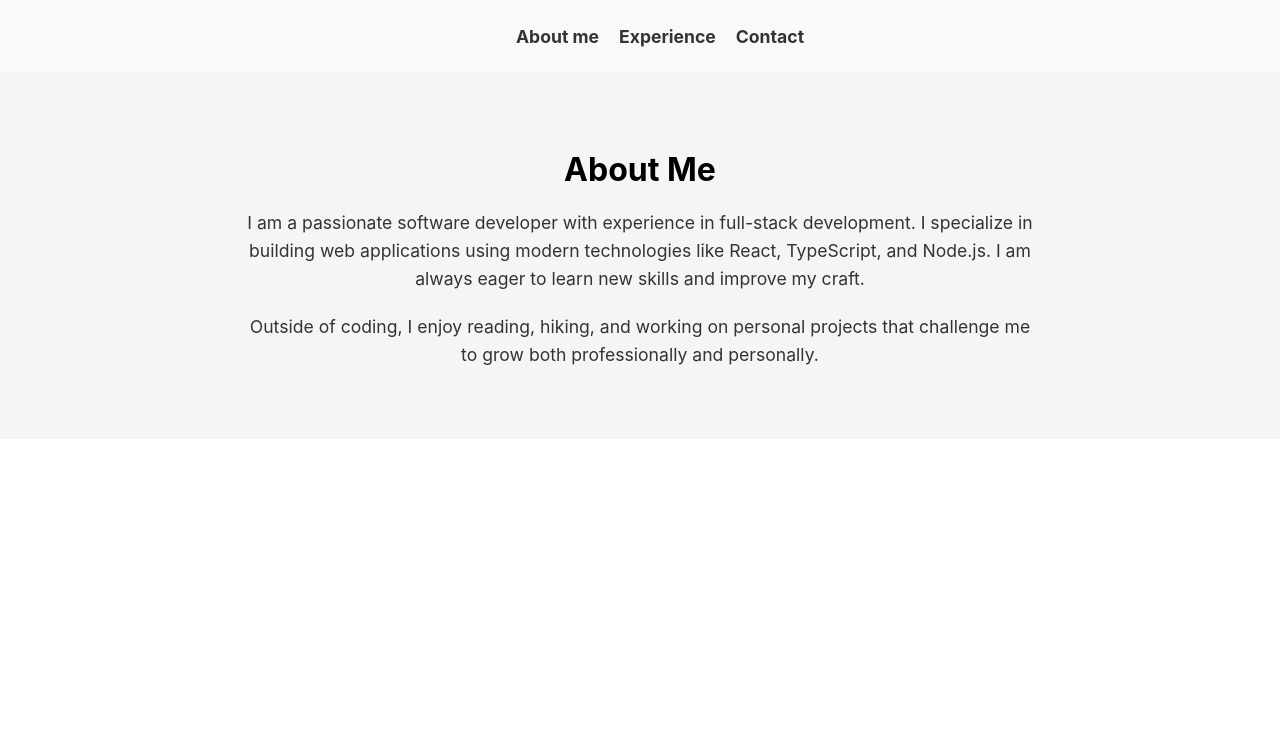
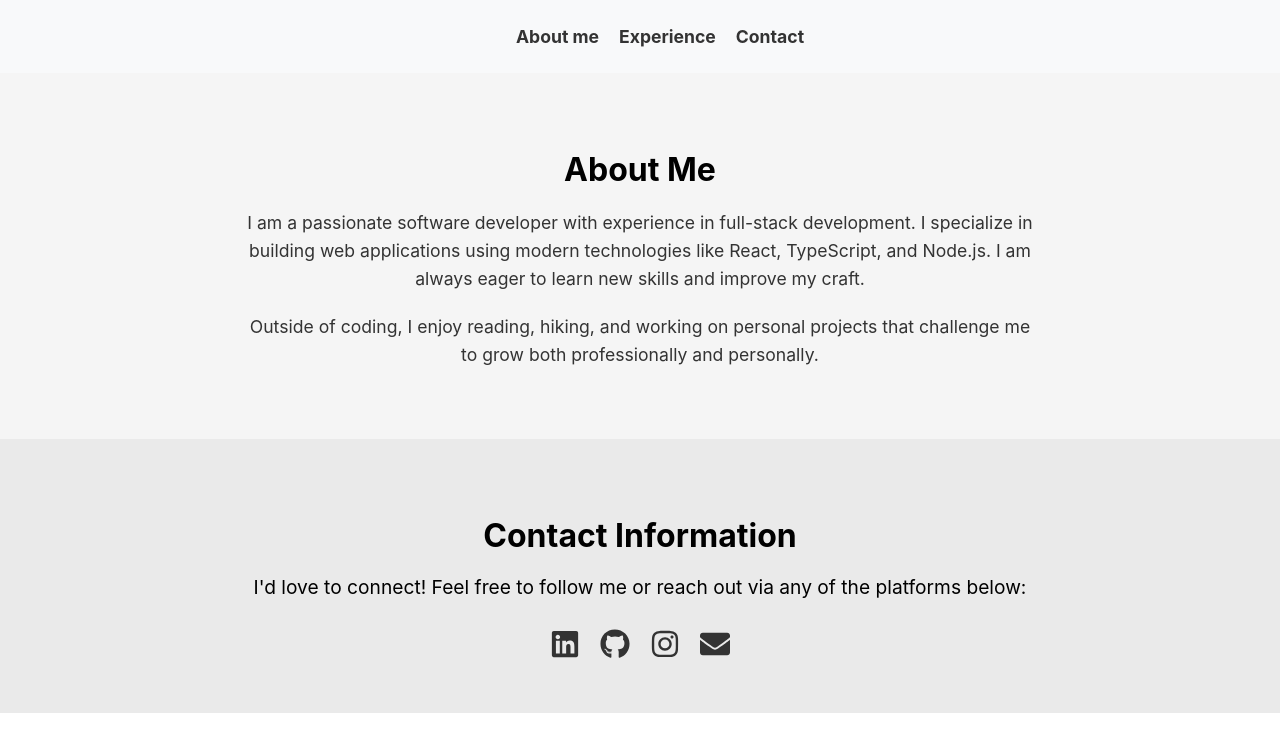
Before and after one commit to migvidro/website, a React (Create React App) app: page / in a window 1280 px wide. Shown: the top 752 px of the page. Built offline with nearby package versions, Linux system fonts and the light colour scheme.

Commit message:
adding contact information

```diff
--- a/package.json
+++ b/package.json
@@ -12,6 +12,7 @@
     "@types/react-dom": "^18.3.0",
     "react": "^18.3.1",
     "react-dom": "^18.3.1",
+    "react-icons": "^5.3.0",
     "react-scripts": "^3.0.1",
     "react-scroll": "^1.9.0",
     "typescript": "^4.9.5",
--- a/public/index.html
+++ b/public/index.html
@@ -24,7 +24,7 @@
       work correctly both with client-side routing and a non-root public URL.
       Learn how to configure a non-root public URL by running `npm run build`.
     -->
-    <title>React App</title>
+    <title>Miguel Vidigal</title>
   </head>
   <body>
     <noscript>You need to enable JavaScript to run this app.</noscript>
--- a/src/App.tsx
+++ b/src/App.tsx
@@ -1,12 +1,14 @@
 import React from 'react';
+import AboutMe from './components/AboutMe';
+import Contact from './components/Contact';
 import Header from './components/Header';
-import AboutMe from './components/AboutMe';
 
 const App: React.FC = () => {
   return (
     <div>
       <Header />
       <AboutMe />
+      <Contact />
     </div>
   );
 };
--- /dev/null
+++ b/src/components/Contact.tsx
@@ -0,0 +1,27 @@
+import React from 'react';
+import { FaLinkedin, FaGithub, FaInstagram, FaEnvelope } from 'react-icons/fa';
+import '../styles/Contact.css';
+const Contact: React.FC = () => {
+  return (
+    <section id="contact" className="contact-me">
+      <h2>Contact Information</h2>
+      <p>I'd love to connect! Feel free to follow me or reach out via any of the platforms below:</p>
+      <div className="social-links">
+        <a href="https://www.linkedin.com/in/miguel-vidigal-rodrigues-908a9216b/" target="_blank" rel="noopener noreferrer" className="social-link">
+          <FaLinkedin size={30} />
+        </a>
+        <a href="https://github.com/migvidro" target="_blank" rel="noopener noreferrer" className="social-link">
+          <FaGithub size={30} />
+        </a>
+        <a href="https://instagram.com/migvidro" target="_blank" rel="noopener noreferrer" className="social-link">
+          <FaInstagram size={30} />
+        </a>
+        <a href="mailto:migvidro@gmail.com" className="social-link">
+          <FaEnvelope size={30} />
+        </a>
+      </div>
+    </section>
+  );
+};
+
+export default Contact;
--- a/src/index.tsx
+++ b/src/index.tsx
@@ -13,7 +13,4 @@ root.render(
   </React.StrictMode>
 );
 
-// If you want to start measuring performance in your app, pass a function
-// to log results (for example: reportWebVitals(console.log))
-// or send to an analytics endpoint. Learn more: https://bit.ly/CRA-vitals
 reportWebVitals();
--- /dev/null
+++ b/src/styles/Contact.css
@@ -0,0 +1,30 @@
+.contact-me {
+    padding: 50px;
+    background-color: #eaeaea;
+    text-align: center;
+  }
+
+  .contact-me h2 {
+    font-size: 2rem;
+    margin-bottom: 20px;
+  }
+
+  .contact-me p {
+    font-size: 1.2rem;
+    margin-bottom: 30px;
+  }
+
+  .social-links {
+    display: flex;
+    justify-content: center;
+    gap: 20px;
+  }
+
+  .social-link {
+    color: #333;
+    transition: color 0.3s;
+  }
+
+  .social-link:hover {
+    color: #007bff;
+  }
```
Also changed, not shown: 1 other file (tests, documents, lock files or other folders).
